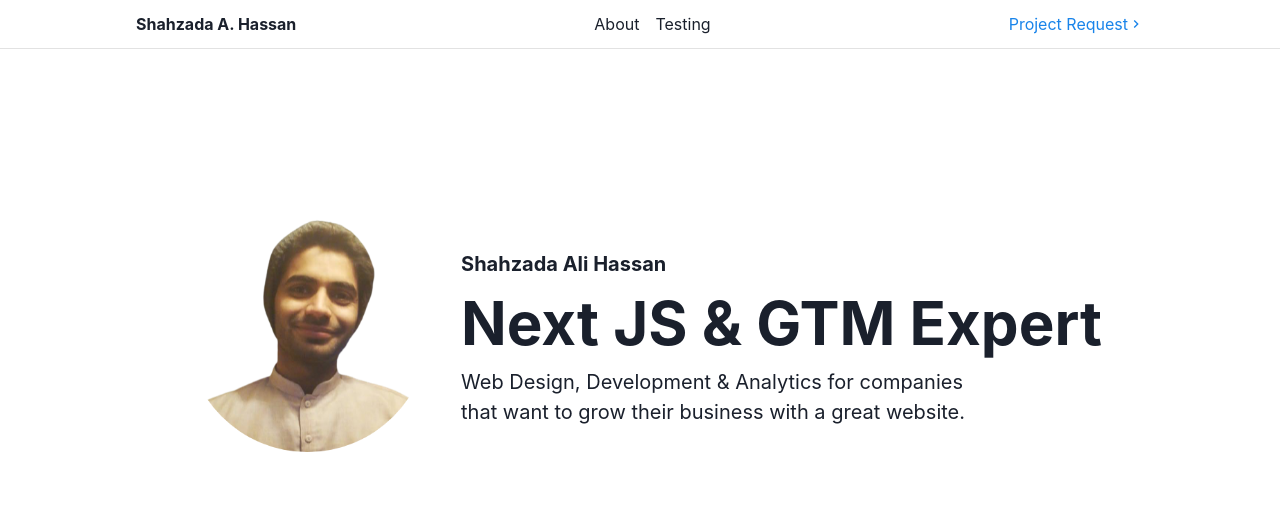
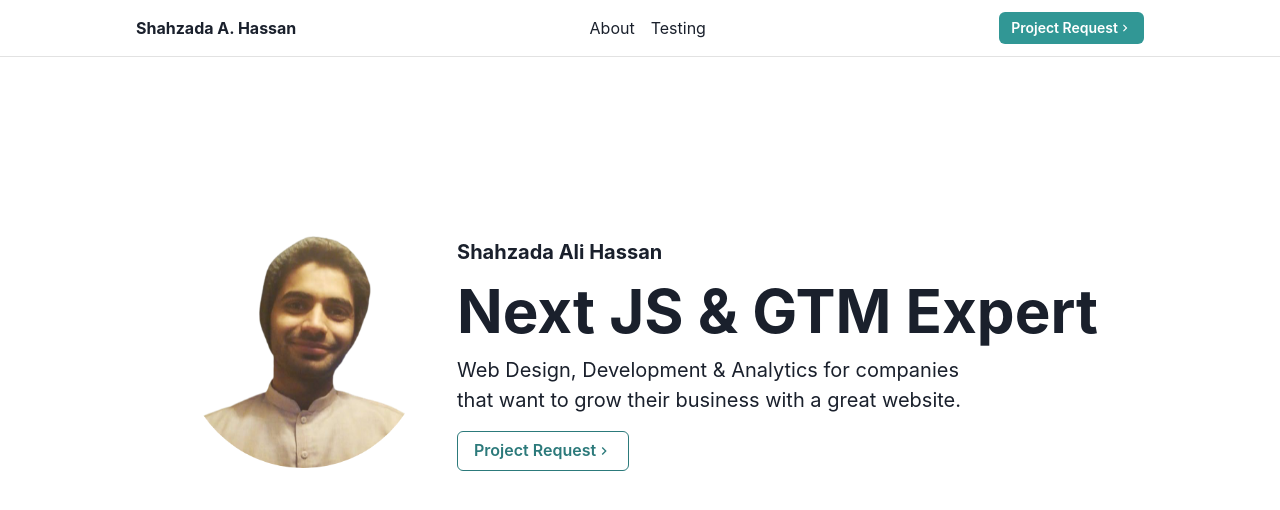
Before and after one commit to HassanAMZ/hassanamz-next-js, a Next.js app: page / in a window 1280 px wide. Shown: the top 510 px of the page. Built offline with nearby package versions, Linux system fonts and the light colour scheme; no server answers.

Commit message:
Project Request button

```diff
--- a/components/Index.tsx
+++ b/components/Index.tsx
@@ -1,4 +1,11 @@
 import { Paragrapgh } from "./Typography/Index";
 import { AnimePoster, AnimeSinglePoster } from "./Anime Posters/Index";
 import Theme from "./Chakra Theme/Theme";
-export { Paragrapgh, AnimePoster, AnimeSinglePoster, Theme };
+import { ProjectRequestButton } from "./Project Request/Index";
+export {
+  Paragrapgh,
+  AnimePoster,
+  AnimeSinglePoster,
+  Theme,
+  ProjectRequestButton,
+};
--- a/components/NavBar/Nav.tsx
+++ b/components/NavBar/Nav.tsx
@@ -1,7 +1,6 @@
 import { Text, Flex, Box, Link } from "@chakra-ui/react";
 import style from "../../styles/nav.module.css";
-import { MdKeyboardArrowRight } from "react-icons/md";
-
+import { ProjectRequestButton } from "../Index";
 export default function Nav() {
   return (
     <>
@@ -42,19 +41,8 @@ export default function Nav() {
               Testing
             </Link>
           </Flex>
-          <Link
-            className={style.projectRequest}
-            href="/"
-            display="flex"
-            flexDirection="row"
-            alignItems="center"
-            justifyContent="space-between"
-            color="#1984ea"
-            textDecoration="none"
-          >
-            <> Project Request</>
-            <MdKeyboardArrowRight />
-          </Link>
+
+          <ProjectRequestButton variant="solid" size="sm" />
         </Flex>
       </Box>
     </>
--- /dev/null
+++ b/components/Project Request/Index.tsx
@@ -0,0 +1,2 @@
+import ProjectRequestButton from "./ProjectRequestButton";
+export { ProjectRequestButton };
--- /dev/null
+++ b/components/Project Request/ProjectRequestButton.tsx
@@ -0,0 +1,24 @@
+import { MdKeyboardArrowRight } from "react-icons/md";
+import style from "../../styles/nav.module.css";
+import { Text, Button, Box, Link } from "@chakra-ui/react";
+const ProjectRequestButton = ({ variant, size }) => {
+  return (
+    <>
+      <Button colorScheme="teal" variant={variant} size={size}>
+        <Link
+          className={style.projectRequest}
+          href="/"
+          display="flex"
+          flexDirection="row"
+          alignItems="center"
+          justifyContent="space-between"
+          textDecoration="none"
+        >
+          <> Project Request</>
+          <MdKeyboardArrowRight />
+        </Link>
+      </Button>
+    </>
+  );
+};
+export default ProjectRequestButton;
--- a/pages/_app.tsx
+++ b/pages/_app.tsx
@@ -10,7 +10,7 @@ function MyApp({ Component, pageProps }) {
       <GoogleTagManager>
         <ChakraProvider theme={Theme}>
           <Nav />
-          <Box maxW="container.lg" margin="auto" mt={"50px"}>
+          <Box maxW="container.lg" margin="auto" p={4} mt={"50px"}>
             <Component {...pageProps} />
           </Box>
         </ChakraProvider>
--- a/pages/index.tsx
+++ b/pages/index.tsx
@@ -1,4 +1,5 @@
-import { Flex, Grid, Box, Heading, Text } from "@chakra-ui/react";
+import { ProjectRequestButton } from "@/components/Index";
+import { Flex, Grid, Button, Heading, Text } from "@chakra-ui/react";
 import Head from "next/head";
 import Image from "next/image";
 export default function Home() {
@@ -8,7 +9,7 @@ export default function Home() {
       <Head>
         <title>Shahzada Ali Hassan - React Js & GTM Expert</title>
       </Head>
-      <Grid placeContent="center" h={"70vh"}>
+      <Grid placeContent="center" h={"70vh"} as="main">
         <Grid
           templateColumns={["1fr", "200px 2fr", "275px 2fr"]}
           justifyContent="center"
@@ -26,17 +27,12 @@ export default function Home() {
             flexDirection={["column"]}
             alignItems={["center", "flex-start"]}
             justifyContent="space-between"
-            maxW="container.lg"
-            margin="auto"
-            pr={2}
-            pl={2}
-            as="main"
-            ml={2}
+            m={["0", "4"]}
           >
             <Text
               textAlign={["center", "left"]}
               as="h2"
-              pt={[4]}
+              mt={[4]}
               fontWeight="bold"
               fontSize={fontSize}
             >
@@ -45,7 +41,7 @@ export default function Home() {
             <Heading
               textAlign={["center", "left"]}
               as="h1"
-              pt={2}
+              mt={2}
               fontSize={["3xl", "4xl", "6xl"]}
             >
               Next JS & GTM Expert
@@ -53,13 +49,16 @@ export default function Home() {
             <Text
               textAlign={["center", "left"]}
               as="p"
-              pt={2}
+              mt={2}
+              mb={4}
               fontSize={fontSize}
               maxWidth={["lg"]}
             >
               Web Design, Development & Analytics for companies that want to
               grow their business with a great website.
             </Text>
+
+            <ProjectRequestButton variant="outline" size="md" />
           </Flex>
         </Grid>
       </Grid>
--- a/styles/nav.module.css
+++ b/styles/nav.module.css
@@ -4,6 +4,7 @@
   }
 }
 
-.linkStyles:hover {
+.linkStyles:hover,
+.projectRequest:hover {
   text-decoration: none !important;
 }
```
Also changed, not shown: pages/index.module.css (deleted).
